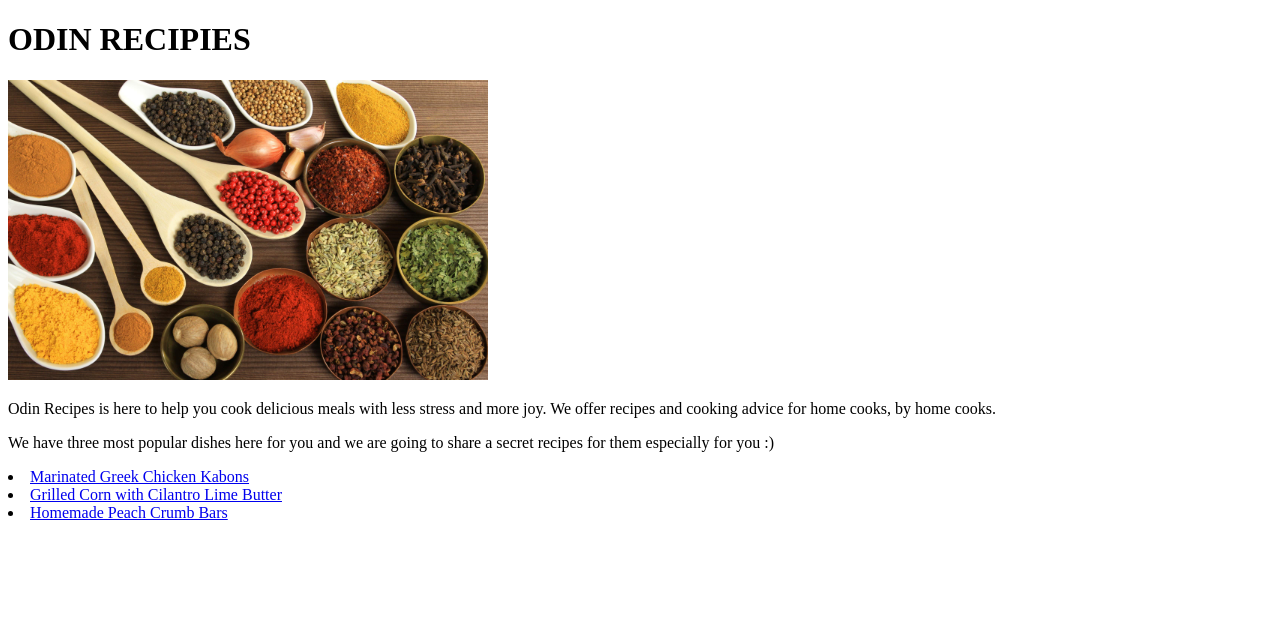
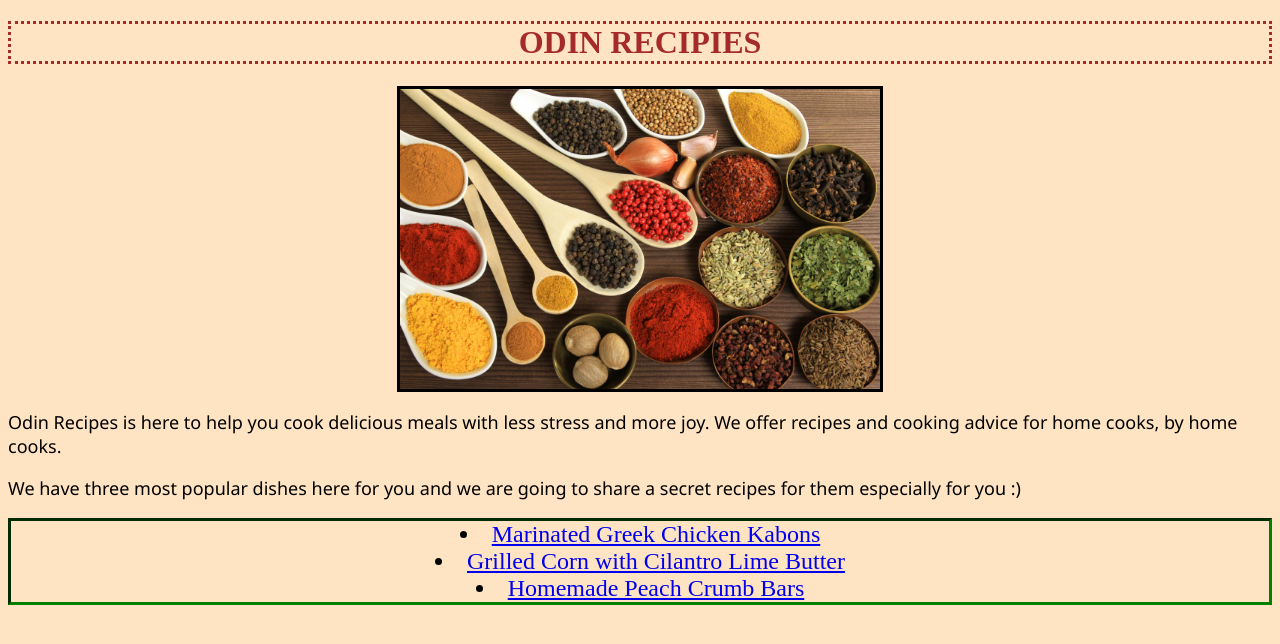
Before and after one commit to deepu901/odin-recipies, a plain HTML site: page index.html in a window 1280 px wide. Drawn offline with Linux system fonts and the light colour scheme.

Commit message:
css added

```diff
--- a/index.html
+++ b/index.html
@@ -4,19 +4,22 @@
     <meta charset="UTF-8">
     <meta name="viewport" content="width=device-width, initial-scale=1.0">
     <title>Tasty food recipies</title>
+    <link rel="stylesheet" href="style.css"/>
 </head>
 <body>
-    <h1>ODIN RECIPIES</h1>
-    <img src="images/Main.jpeg" alt="Recipes width="500" height="300">
-    <div>
+    <h1> <div id="head">ODIN RECIPIES</div></h1>
+     <img src="images/Main.jpeg" alt="Recipes width="500" height="300">
+
         <p> Odin Recipes is here to help you cook delicious meals with less stress and more joy. We offer recipes and cooking advice for home cooks, by home cooks.</p>
         <p>We have three most popular dishes here for you and we are going to share a secret recipes for them especially for you :)</p>
-        <ui>
+        <div class="dishes"><ui>
             <li><a href="./dishes/Marinated Greek Chicken Kabons.html">Marinated Greek Chicken Kabons</a> </li>
             <li><a href="./dishes/Grilled Corn with Cilantro Lime Butter.html"> Grilled Corn with Cilantro Lime Butter</a></li>
             <li><a href="./dishes/Homemade Peach Crumb Bars.html"> Homemade Peach Crumb Bars</a></li>
         </ui>
-    </div>
+        </div>
+
+
 
 
 </body>
--- /dev/null
+++ b/style.css
@@ -0,0 +1,33 @@
+*{
+    background-color: bisque;
+}
+
+#head{
+    text-align: center;
+    color: brown;
+    border-style: dotted;
+    }
+
+    img{
+        image-resolution: 100px;
+        border-style: solid;
+        margin-left: auto;
+        margin-right: auto;
+        display: block;
+
+
+    }
+
+    p{
+      font-size: large;
+      font-family: 'Segoe UI', Tahoma, Geneva, Verdana, sans-serif;
+
+    }
+
+    .dishes{
+        border-style: inset;
+        text-align: center;
+        border-color: green;
+        font-size: x-large;
+
+    }
```
